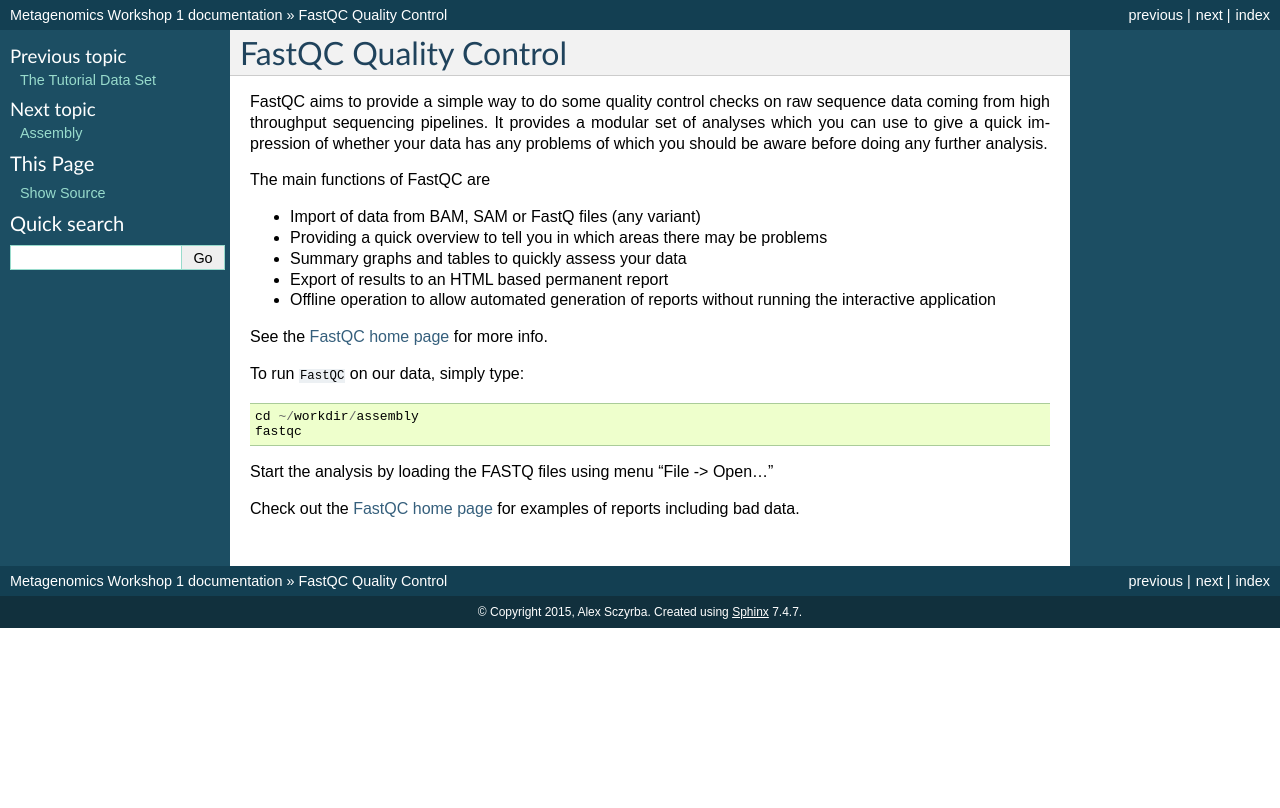
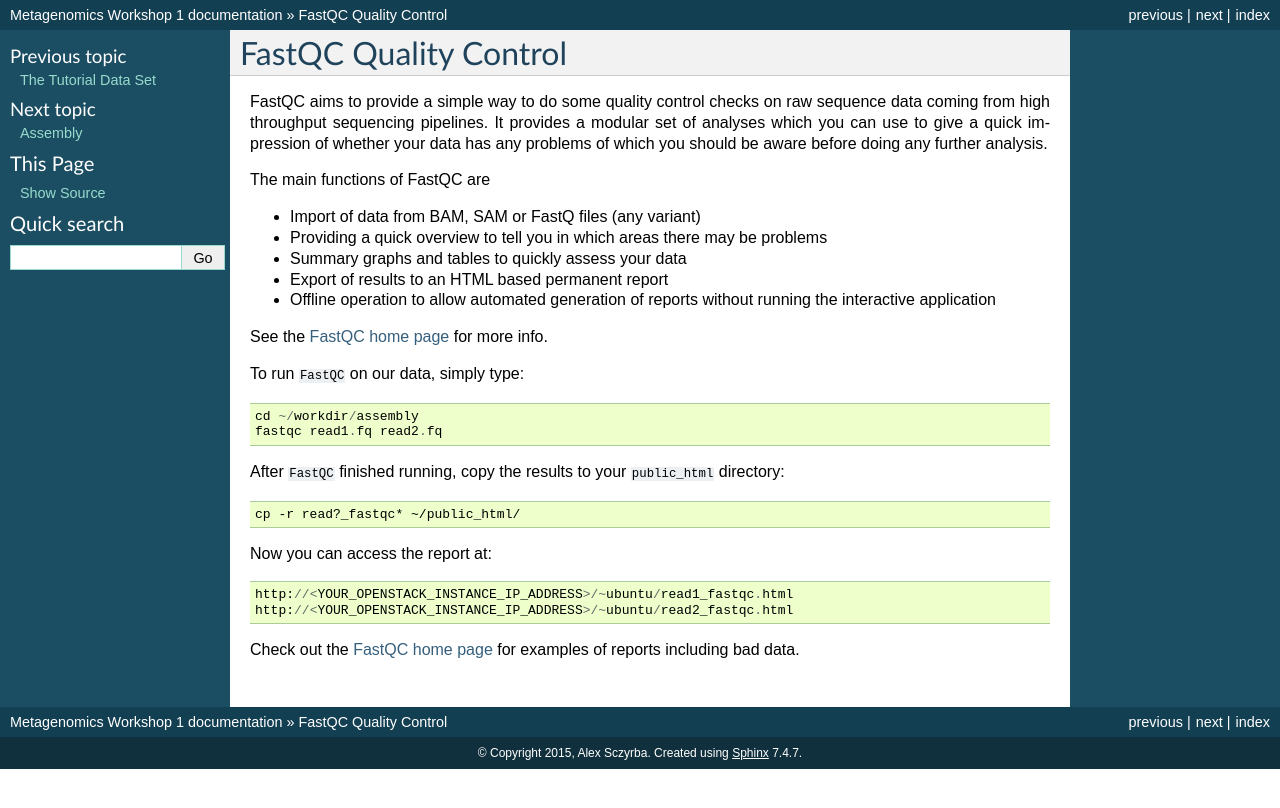
Before and after one commit to metagenomics/metagenomics-workshop, a Sphinx documentation site: the page built from docs/qc/index.rst, in a window 1280 px wide. Shown: the top 808 px of the page. Built offline with Sphinx 7.4.7, drawn with Linux system fonts in a browser that asks for light colours.

Commit message:
made changes for openstack instance

```diff
--- a/docs/qc/index.rst
+++ b/docs/qc/index.rst
@@ -21,9 +21,16 @@
 To run ``FastQC`` on our data, simply type::
 
   cd ~/workdir/assembly
-  fastqc
+  fastqc read1.fq read2.fq
 
-Start the analysis by loading the FASTQ files using menu "File -> Open..."
+After ``FastQC`` finished running, copy the results to your ``public_html`` directory::
+
+  cp -r read?_fastqc* ~/public_html/
+
+Now you can access the report at::
+
+    http://<YOUR_OPENSTACK_INSTANCE_IP_ADDRESS>/~ubuntu/read1_fastqc.html
+    http://<YOUR_OPENSTACK_INSTANCE_IP_ADDRESS>/~ubuntu/read2_fastqc.html
 
 Check out the `FastQC home page <http://www.bioinformatics.babraham.ac.uk/projects/fastqc/>`_ for examples
 of reports including bad data.
```
